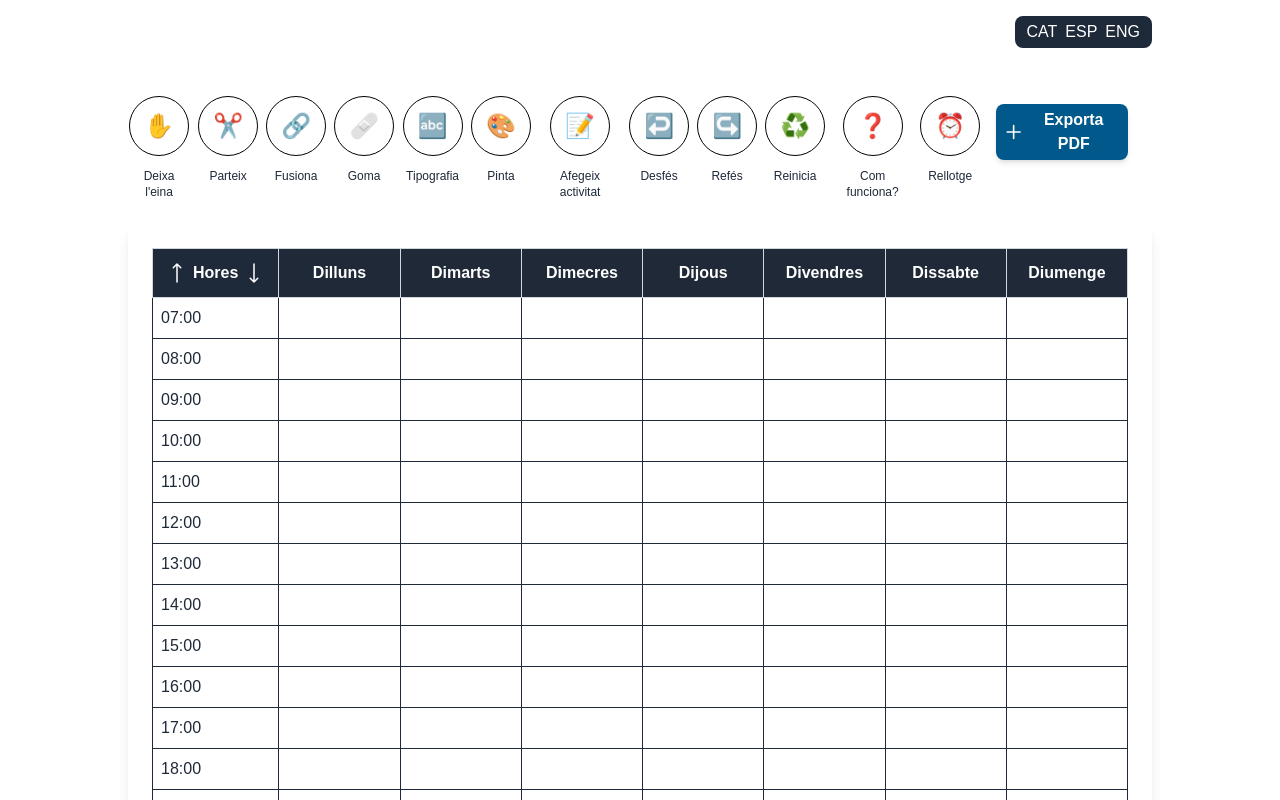
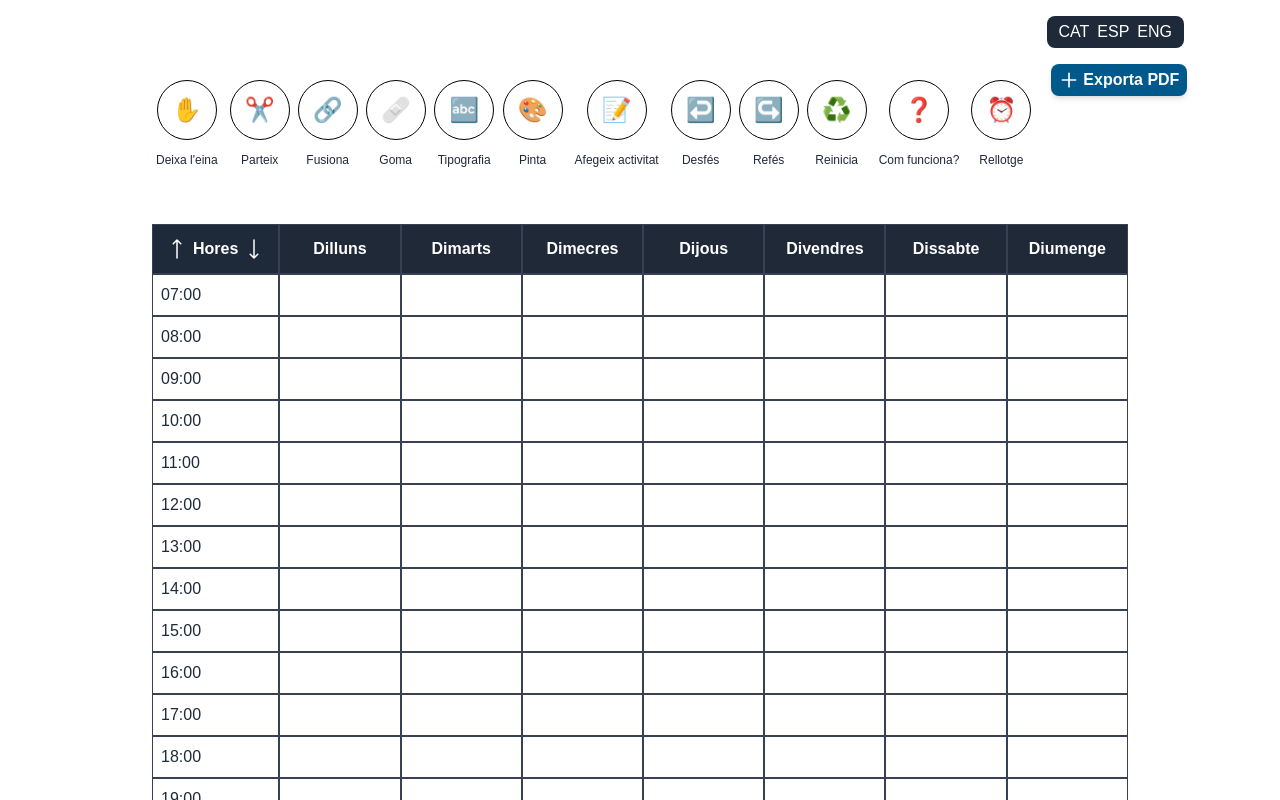
Before and after one commit to AprenentEMB/My-Week-Plan, a React (Vite) app: page / in a window 1280 px wide. Shown: the top 800 px of the page. Built offline with nearby package versions, Linux system fonts and the light colour scheme.

Commit message:
Arreglant el scroll

```diff
--- a/src/App.tsx
+++ b/src/App.tsx
@@ -71,35 +71,44 @@ function App() {
       animate="visible"
     >
 
-      <div className="w-full max-w-5xl flex justify-end mt-4">
+      <div className="w-full max-w-5xl flex justify-end mt-4 sm:ml-16">
         <LanguageSelector />
       </div>
       {einaSeleccionada && iconsForCursor.includes(einaSeleccionada.id) && <CursorFlotant />}
 
       {/* ─── Barra superior amb eines i exportació ─── */}
      <motion.div
-        className="w-full max-w-5xl flex justify-end mt-4 items-center gap-4"
+  className="w-full max-w-6xl flex justify-between mt-4 items-start gap-3 overflow-x-auto sm:overflow-x-visible overflow-y-visible"
   onClick={(e) => e.stopPropagation()}
   variants={itemVariants as Variants}
+  style={{ minHeight: '7rem' , background: generalBackgroundColor }} // 👈 dóna marge per l’animació
 >
-        <div className="mt-4 max-w-5xl">
+  <div className="flex items-center gap-2 min-w-max px-2 overflow-visible sm:pl-22">
     <Eines />
   </div>
-        <motion.div className="mr-6" whileHover={{ scale: 1.1 }}
-            whileTap={{ scale: 0.9 }}>
+
+  <motion.div
+    className="mr-4 shrink-0 sm:mr-20"
+    whileHover={{ scale: 1.1 }}
+    whileTap={{ scale: 0.9 }}
+  >
     <ExportaPDFButton targetId="taula-horari" fileName="HorariSetmanal.pdf" />
   </motion.div>
 </motion.div>
 
+
+
       {/* ─── Taula del planificador ─── */}
       <motion.div
-        className="w-full max-w-5xl mt-6 flex flex-col items-stretch sm:ml-0 overflow-visible"
+        className="w-full max-w-5xl mt-6 flex flex-col items-stretch sm:ml-0 min-w-0"
         onClick={(e) => e.stopPropagation()}
         variants={itemVariants as Variants}
         transition={{ delay: 0.1 }}
-        style={{ WebkitOverflowScrolling: 'touch' }}
+        style={{ WebkitOverflowScrolling: 'touch', background: generalBackgroundColor }}
       >
+        <div className="w-full overflow-x-auto">
           <PlanejadorSetmanal />
+        </div>
       </motion.div>
 
       {/* ─── Formulari d'activitats─── */}
--- a/src/components/Cella.tsx
+++ b/src/components/Cella.tsx
@@ -1,7 +1,7 @@
 import { useState } from 'react';
 import { usePlanejadorStore } from '../stores/store';
 import { useEinesStore } from '../stores/storeEines';
-import { textColorClassForBackground, isDark } from '../utils/text-color';
+import { textColorClassForBackground} from '../utils/text-color';
 
 export function Cella({
   clau,
@@ -20,11 +20,13 @@ export function Cella({
     hores,
     cellaFusionada,
     setCellaFusionada,
-    cellsBackgroundsColor,
+
     setCellsBackgroundsColor,
     colorEscollitTemporal,
-    generalBackgroundColor,
+
   } = usePlanejadorStore();
+  const cellBgColor = usePlanejadorStore(state => state.cellsBackgroundsColor?.[clau]);
+const generalBackgroundColor = usePlanejadorStore(state => state.generalBackgroundColor);
   const { einaSeleccionada } = useEinesStore();
   const [localValor, setLocalValor] = useState(valor);
 
@@ -49,9 +51,11 @@ export function Cella({
 
   const rowSpan = esSuperiorFusionada ? fusio.files : 1;
 
-  const cellBgColor = cellsBackgroundsColor?.[clau];
-  const effectiveBg = cellBgColor ?? generalBackgroundColor ?? '#ffffff';
-  const textClass = textColorClassForBackground(effectiveBg);
+
+  const effectiveBg = cellBgColor ?? generalBackgroundColor ?? 'transparent';
+  const textClass = textColorClassForBackground(effectiveBg, generalBackgroundColor);
+
+
 
   const handleClick = () => {
     if (!einaSeleccionada) {
@@ -108,20 +112,20 @@ export function Cella({
     }
   };
 
-  const colorPerElsBordes = isDark(effectiveBg) ? '#FFFFFF' : '#000000';
+
 
   return (
     <td
-      rowSpan={rowSpan}
-      className={`border border-${colorPerElsBordes} p-2 text-center cursor-pointer hover:bg-gray-100 ${
-        textClass
-      }`}
-      style={cellBgColor ? { background: cellBgColor } : {}}
-      onClick={handleClick}
-    >
+  rowSpan={rowSpan}
+  className={`border p-2 text-center cursor-pointer ${textClass}`}
+      style={{
+        background: effectiveBg,
+      }}
+  onClick={handleClick}
+>
       {estaEditant ? (
         <input
-          className={`w-full text-center border-none focus:ring-2 focus:ring-blue-400 text-${textClass}`}
+          className={`w-full text-center border-none focus:ring-2 focus:ring-blue-400 ${textClass}`}
           value={localValor}
           onChange={e => setLocalValor(e.target.value)}
           onBlur={() => guardarEdicio(clau, localValor)}
--- a/src/components/ExportaPDFButton.tsx
+++ b/src/components/ExportaPDFButton.tsx
@@ -13,41 +13,39 @@ export const ExportaPDFButton: React.FC<ExportaPDFButtonProps> = ({
   fileName = 'taula.pdf',
 }) => {
   const { t } = useTranslation();
+
   const handleExport = async () => {
     const node = document.getElementById(targetId);
-    if (!node) {
-      console.error("No s'ha trobat l'element amb id:", targetId);
-      return;
-    }
+    if (!node) return;
 
     try {
-      // Captura la taula
-      const dataUrl = await domtoimage.toPng(node, { quality: 1, bgcolor: '#fff' });
-
+      const dataUrl = await domtoimage.toPng(node, { quality: 1, bgcolor: undefined });
       const img = new Image();
       img.src = dataUrl;
+
       img.onload = () => {
-        const pdf = new jsPDF({
-          orientation: 'landscape',
-          unit: 'px',
-          format: 'a4',
-        });
-
+        const pdf = new jsPDF({ orientation: 'portrait', unit: 'px', format: 'a4' });
         const pageWidth = pdf.internal.pageSize.getWidth();
         const pageHeight = pdf.internal.pageSize.getHeight();
-        const margin = 20;
+        const margin = 30;
 
-        // Escala proporcional segons la dimensió més restrictiva
-        const ratio = Math.min(
-          (pageWidth - 2 * margin) / img.width,
-          (pageHeight - 2 * margin) / img.height
-        );
+        const scale = (pageWidth - 2 * margin) / img.width;
+        const imgWidth = img.width * scale;
+        const imgHeight = img.height * scale;
 
-        const imgWidth = img.width * ratio;
-        const imgHeight = img.height * ratio;
+        let y = 0;
 
-        // Afegeix la imatge escalada al PDF amb marge
-        pdf.addImage(img, 'PNG', margin, margin, imgWidth, imgHeight);
+        // mentre encara hi ha imatge per imprimir
+        while (y < imgHeight) {
+          const remainingHeight = imgHeight - y;
+          const heightOnPage = Math.min(remainingHeight, pageHeight - 2 * margin);
+
+          pdf.addImage(img, 'PNG', margin, margin, imgWidth, heightOnPage, undefined, 'FAST');
+
+          y += heightOnPage;
+
+          if (y < imgHeight) pdf.addPage(); // nova pàgina si cal
+        }
 
         pdf.save(fileName);
       };
--- a/src/components/HoraHeader.tsx
+++ b/src/components/HoraHeader.tsx
@@ -25,7 +25,7 @@ export function HoraHeader() {
   };
 
   return (
-    <th className="w-32 border border-gray-300 bg-gray-800 p-2 text-white">
+    <th className="w-32 bg-gray-800 p-2 text-white">
       <div className="flex items-center justify-center space-x-2">
         <button
           className="flex items-center mx-auto rounded-full p-1 hover:bg-gray-700"
--- a/src/components/PlanejadorSetmanal.tsx
+++ b/src/components/PlanejadorSetmanal.tsx
@@ -9,6 +9,7 @@ import { RowHeader } from './RowHeader';
 import { textColorClassForBackground } from '../utils/text-color';
 import { diesSetmana } from '../const/dies-de-la-setmana';
 import { motion } from 'framer-motion';
+
 
 export function PlanejadorSetmanal() {
   const hores = usePlanejadorStore(state => state.hores);
@@ -50,8 +51,8 @@ export function PlanejadorSetmanal() {
   return (
      <div
       id="taula-horari"
-  className="w-full overflow-x-auto rounded-md shadow-lg p-2 sm:p-6 pb-20 mb-3 z-0"
-  style={{ WebkitOverflowScrolling: 'touch' }} // <- ajuda a scroll suau a iOS
+      className="w-full overflow-x-auto rounded-md shadow-lg p-2 sm:p-6 pb-20 mb-3 z-0 pdf-friendly"
+      style={{ WebkitOverflowScrolling: 'touch', background: generalBackgroundColor }} // <- ajuda a scroll suau a iOS
       onClick={() => {
         if (einaSeleccionada?.id === 'paint') {
           setGeneralBackgroundColor(colorEscollitTemporal || 'white');
@@ -60,9 +61,13 @@ export function PlanejadorSetmanal() {
     >
       <div className="min-w-[800px] sm:min-w-full">
        <table
-      className="table-auto border-collapse border border-gray-300 w-full"
-      style={{ backgroundColor: generalBackgroundColor }}
-      onClick={e => e.stopPropagation()}
+  className="table-auto w-full"
+  style={{
+    backgroundColor: generalBackgroundColor,
+    borderCollapse: 'separate', // 🔹 trenca la fusió dels bordes
+    borderSpacing: 0,            // 🔹 evita separacions visibles
+  }}
+  onClick={(e) => e.stopPropagation()}
 >
         <thead>
           <RowHeader />
@@ -90,7 +95,7 @@ export function PlanejadorSetmanal() {
                 ? 'text-slate-700'
                 : textColorClassForBackground(generalBackgroundColor);
             const horaClasses = [
-              'border',
+
               'p-1 sm:p-2',
               'text-xs sm:text-sm md:text-base',
               'font-medium',
@@ -98,7 +103,7 @@ export function PlanejadorSetmanal() {
               textColorClass,
               esHoraActual && rellotgeActiu
                 ? 'bg-blue-100 border-blue-500 shadow-md text-slate-700'
-                : 'bg-transparent',
+                : 'bg-transparent bord',
             ].join(' ');
 
             return (
--- a/src/index.css
+++ b/src/index.css
@@ -26,3 +26,27 @@
   -webkit-font-smoothing: antialiased;
   -moz-osx-font-smoothing: grayscale;
 }
+
+/* Força línies visibles a l'element que s'exporta a PDF */
+.pdf-friendly,
+.pdf-friendly table {
+  -webkit-print-color-adjust: exact;
+  print-color-adjust: exact;
+}
+
+.pdf-friendly table {
+  border-collapse: collapse;
+  border-spacing: 0;
+  background-clip: padding-box; /* evita que el fons sobreescrigui les línies */
+}
+
+/* Assegura bordes visibles encara que el fons sigui blanc */
+.pdf-friendly th,
+.pdf-friendly td {
+  border: 1px solid #374151 !important; /* gray-700 */
+}
+
+/* Opcional: si vols un fons blanc net durant l'export */
+.pdf-friendly {
+  background-color: #ffffff;
+}
--- a/src/utils/text-color.ts
+++ b/src/utils/text-color.ts
@@ -1,31 +1,37 @@
 // ...existing code...
 type RGB = { r: number; g: number; b: number };
 
-// Accepta "#fff", "#ffffff", "rgb(255,255,255)" o "rgba(255,255,255,1)"
 export function parseColor(input?: string): RGB | null {
   if (!input) return null;
-  const s = input.trim();
+  const s = input.trim().toLowerCase();
+
+  // ignora transparents o heretats
+  if (['transparent', 'inherit', 'initial', 'unset'].includes(s)) return null;
+
   // hex
-  if (s[0] === '#') {
+  if (s.startsWith('#')) {
     const h = s.slice(1);
     const full =
       h.length === 3
+        ? h.split('').map(c => c + c).join('')
+        : h.length === 6
         ? h
-            .split('')
-            .map(c => c + c)
-            .join('')
-        : h;
+        : null;
+    if (!full) return null;
+
     const r = parseInt(full.slice(0, 2), 16);
     const g = parseInt(full.slice(2, 4), 16);
     const b = parseInt(full.slice(4, 6), 16);
-    if (Number.isNaN(r) || Number.isNaN(g) || Number.isNaN(b)) return null;
+    if ([r, g, b].some(Number.isNaN)) return null;
     return { r, g, b };
   }
+
   // rgb/rgba
   const m = s.match(/rgba?\(\s*(\d{1,3})\s*,\s*(\d{1,3})\s*,\s*(\d{1,3})/i);
   if (m) {
-    return { r: Number(m[1]), g: Number(m[2]), b: Number(m[3]) };
+    return { r: +m[1], g: +m[2], b: +m[3] };
   }
+
   return null;
 }
 
@@ -39,15 +45,28 @@ export function getLuminance(rgb: RGB) {
   return 0.2126 * r + 0.7152 * g + 0.0722 * b;
 }
 
-// retorna true si el color és "fosc"
-export function isDark(input?: string) {
-  const rgb = parseColor(input);
-  if (!rgb) return false;
+export function isDark(input?: string, fallbackBg: string = '#ffffff') {
+  const rgb = parseColor(input) ?? parseColor(fallbackBg);
+  if (!rgb) return false; // impossible, però per seguretat
   return getLuminance(rgb) < 0.5;
 }
 
-// retorna classe Tailwind per al text segons fons
-export function textColorClassForBackground(input?: string) {
-  return isDark(input) ? 'text-white' : 'text-gray-800';
+export function textColorClassForBackground(input?: string, fallbackBg: string = '#ffffff') {
+  return isDark(input, fallbackBg) ? 'text-white' : 'text-gray-800';
 }
+
+// 🔹 Nova funció per calcular el color del border
+export function getBorderColor(bg?: string, fallback: string = '#ffffff') {
+  if (!bg) return '#000000';
+
+  if (bg.startsWith('linear-gradient')) {
+    const m = bg.match(/#([0-9a-f]{3,6})/i);
+    const firstColor = m ? `#${m[1]}` : fallback;
+    return isDark(firstColor, fallback) ? '#ffffff' : '#000000';
+  }
+
+  return isDark(bg, fallback) ? '#ffffff' : '#000000';
+}
+
+
 // ...existing code...
```
Also changed, not shown: src/components/LanguageSelector.tsx (+13 -4 lines). Lines whose indentation alone changed are shown as unchanged.
